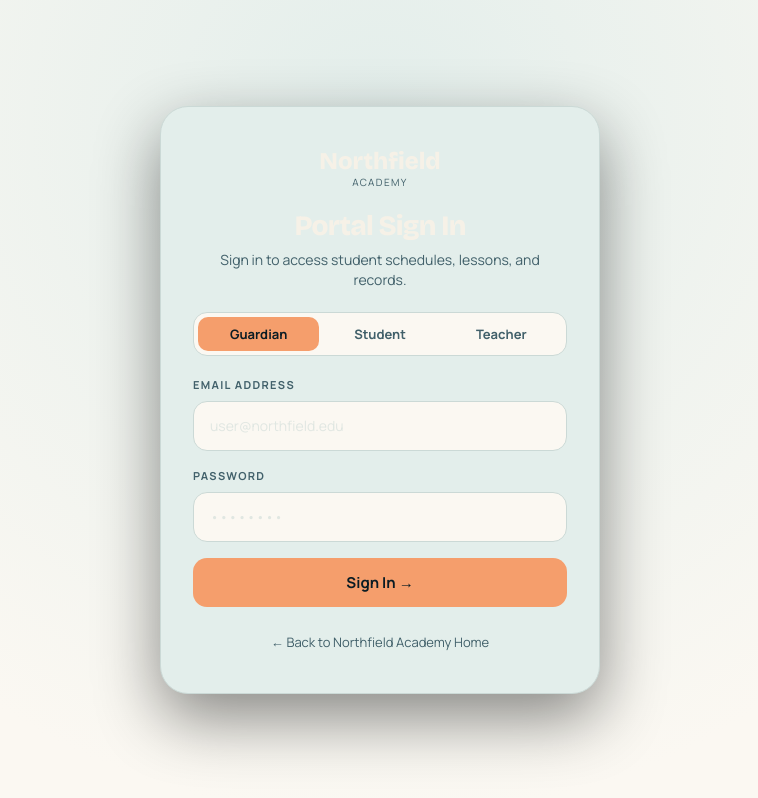
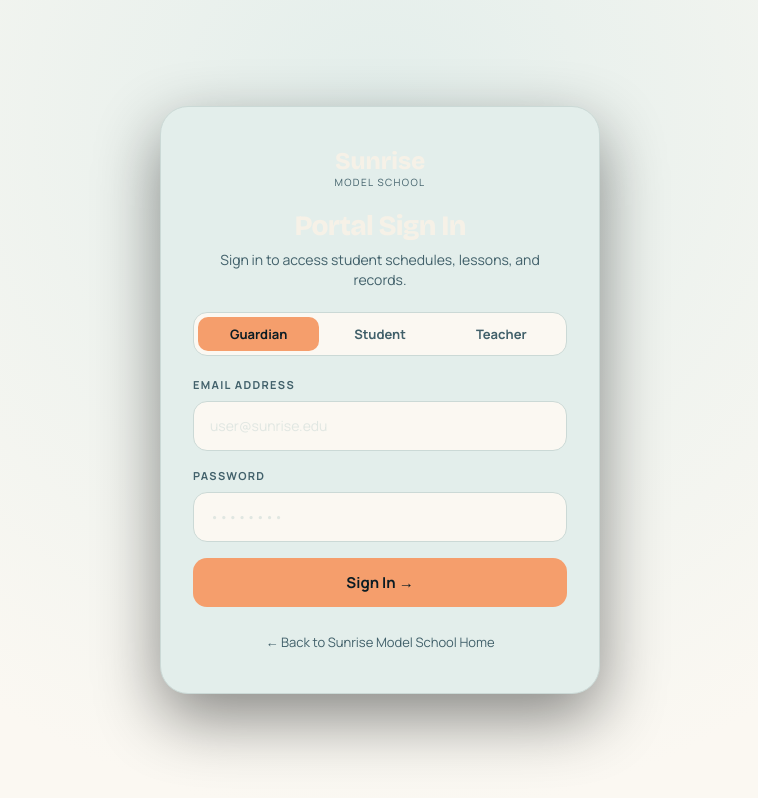
Before and after one commit to FarhadNuri/School-Management-Client, a React (Vite) app: page /login in a window 1280 px wide. Shown: the whole page, without its empty margins (260-1018 px from the left). Built offline with nearby package versions, Linux system fonts and the light colour scheme; no server answers.

Commit message:
feat(auth): update login page branding and school portal links

```diff
--- a/src/features/portal/pages/Login.jsx
+++ b/src/features/portal/pages/Login.jsx
@@ -42,7 +42,7 @@ export default function Login() {
       <div className="login-card">
         <div style={{ textAlign: 'center', marginBottom: '20px' }}>
           <b style={{ font: "800 24px 'Bricolage Grotesque', serif", color: 'var(--cream)' }}>
-            Northfield
+            Sunrise
           </b>
           <small
             style={{
@@ -52,7 +52,7 @@ export default function Login() {
               color: 'var(--mute)'
             }}
           >
-            ACADEMY
+            MODEL SCHOOL
           </small>
         </div>
 
@@ -148,7 +148,7 @@ export default function Login() {
                 setEmail(e.target.value);
                 setErrorMsg('');
               }}
-              placeholder="user@northfield.edu"
+              placeholder="user@sunrise.edu"
               required
             />
           </div>
@@ -203,7 +203,7 @@ export default function Login() {
               textDecoration: 'none'
             }}
           >
-            ← Back to Northfield Academy Home
+            ← Back to Sunrise Model School Home
           </Link>
         </div>
       </div>
```
